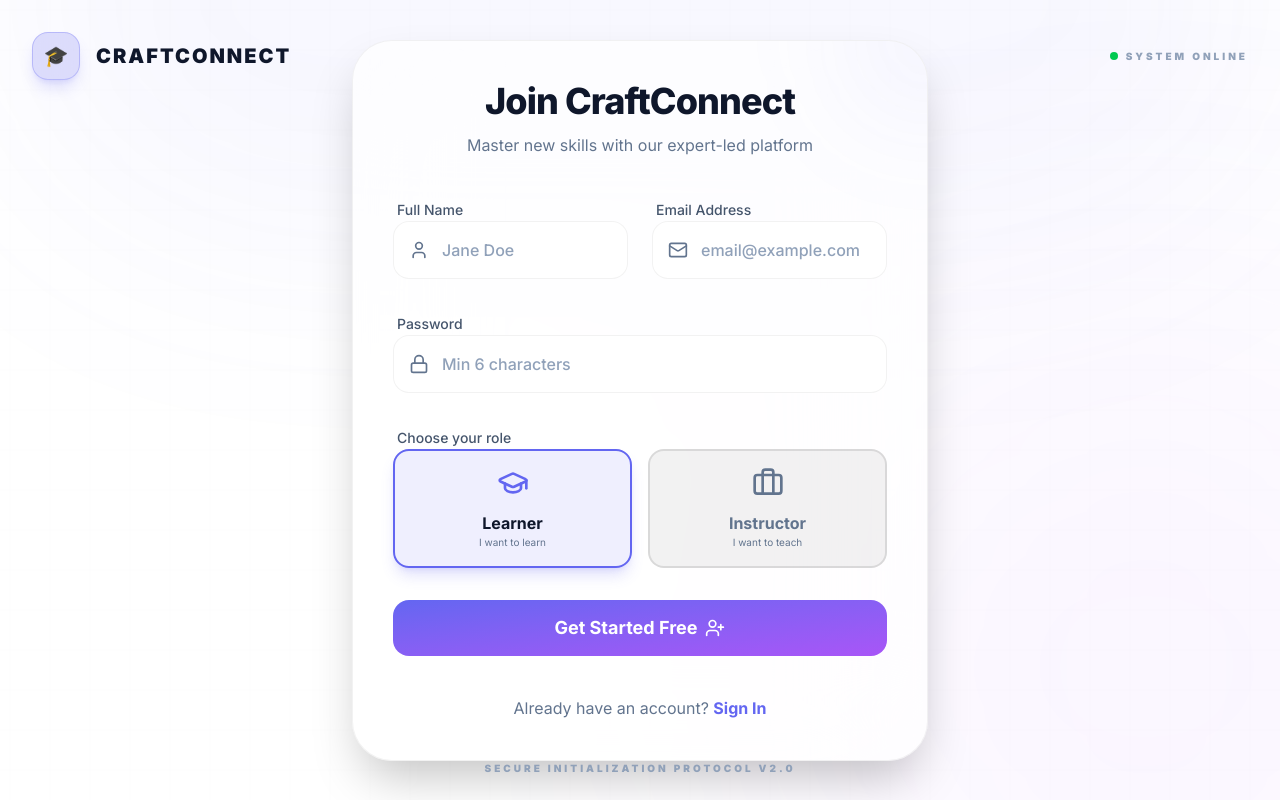
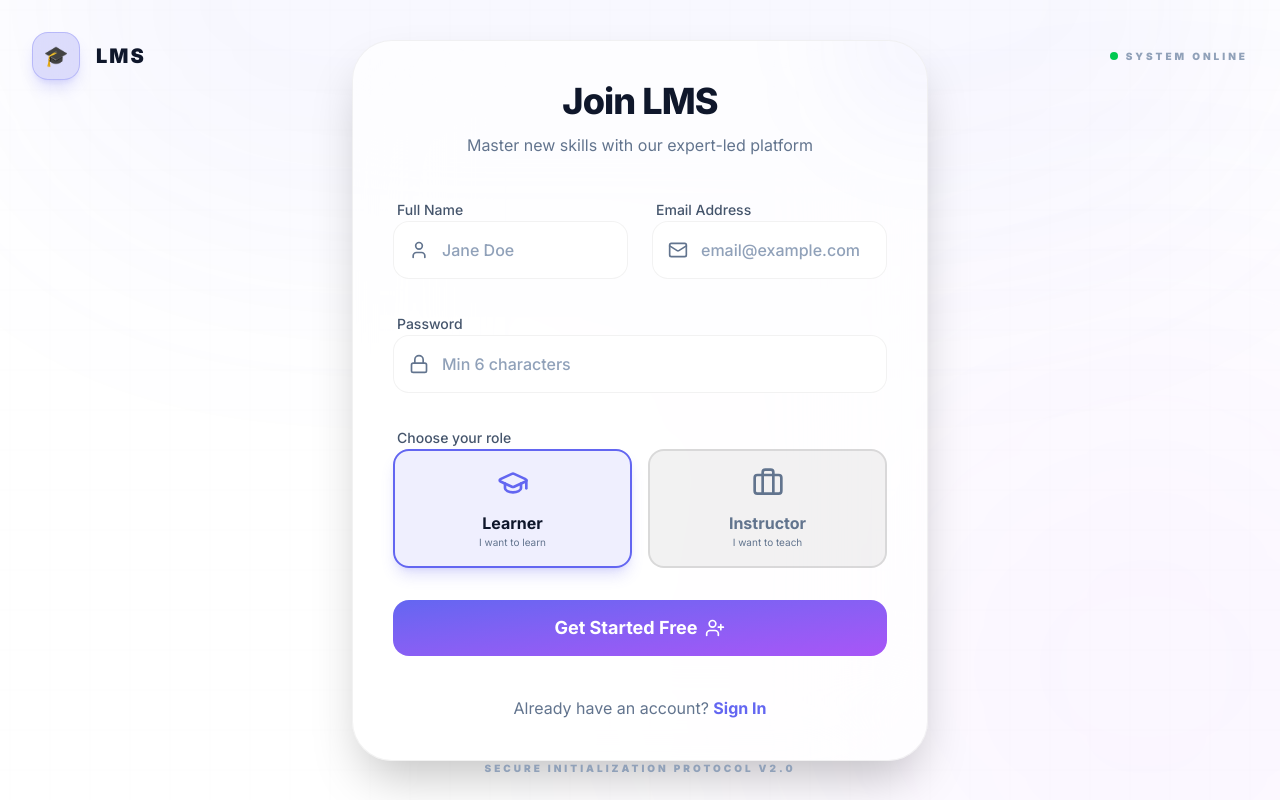
Before and after one commit to Harshith29124/LMS, a React (Vite) app: page /signup in a window 1280 px wide. Built offline with nearby package versions, Linux system fonts and the light colour scheme.

Commit message:
chore: rename app from CraftConnect to LMS

```diff
--- a/index.html
+++ b/index.html
@@ -4,9 +4,9 @@
     <meta charset="UTF-8" />
     <link rel="icon" type="image/svg+xml" href="/favicon.svg" />
     <meta name="viewport" content="width=device-width, initial-scale=1.0" />
-    <meta name="description" content="CraftConnect LMS - Modern Learning Management System for instructors and learners" />
+    <meta name="description" content="LMS - Modern Learning Management System for instructors and learners" />
     <meta name="theme-color" content="#6366F1" />
-    <title>CraftConnect LMS</title>
+    <title>LMS</title>
   </head>
   <body>
     <div id="root"></div>
--- a/src/components/Sidebar.jsx
+++ b/src/components/Sidebar.jsx
@@ -42,7 +42,7 @@ export default function Sidebar({ open, onClose }) {
               <GraduationCap className="text-white w-7 h-7" />
             </div>
             <div>
-              <h1 className="text-xl font-bold text-slate-900 dark:text-white leading-none">CraftConnect</h1>
+              <h1 className="text-xl font-bold text-slate-900 dark:text-white leading-none">LMS</h1>
               <p className="text-[10px] font-semibold text-brand-primary tracking-widest mt-1 uppercase">LMS Platform</p>
             </div>
           </div>
--- a/src/layouts/AuthLayout.jsx
+++ b/src/layouts/AuthLayout.jsx
@@ -23,7 +23,7 @@ export default function AuthLayout() {
             <div className="w-12 h-12 rounded-2xl bg-brand-primary/20 border border-brand-primary/30 flex items-center justify-center backdrop-blur-md shadow-lg shadow-brand-primary/20">
                <span className="text-xl">🎓</span>
             </div>
-            <span className="text-xl font-black tracking-widest uppercase text-slate-900 dark:text-white">CraftConnect</span>
+            <span className="text-xl font-black tracking-widest uppercase text-slate-900 dark:text-white">LMS</span>
          </div>
          <div className="hidden md:flex items-center gap-2">
             <div className="w-2 h-2 bg-green-500 rounded-full animate-pulse" />
--- a/src/pages/LoginPage.jsx
+++ b/src/pages/LoginPage.jsx
@@ -90,7 +90,7 @@ export default function LoginPage() {
           <p className="text-center text-slate-500 dark:text-slate-400 mt-8">
             Don't have an account?{' '}
             <Link to="/signup" className="text-brand-primary font-semibold hover:underline decoration-brand-primary/30">
-              Join CraftConnect
+              Join LMS
             </Link>
           </p>
         </div>
--- a/src/pages/SignupPage.jsx
+++ b/src/pages/SignupPage.jsx
@@ -39,7 +39,7 @@ export default function SignupPage() {
           <div className="absolute top-0 right-0 w-32 h-32 bg-brand-primary/10 rounded-full blur-3xl -mr-16 -mt-16" />
 
           <div className="text-center mb-10">
-            <h1 className="text-4xl font-extrabold tracking-tight text-slate-900 dark:text-white mb-3">Join CraftConnect</h1>
+            <h1 className="text-4xl font-extrabold tracking-tight text-slate-900 dark:text-white mb-3">Join LMS</h1>
             <p className="text-slate-500 dark:text-slate-400">Master new skills with our expert-led platform</p>
           </div>
 
```
